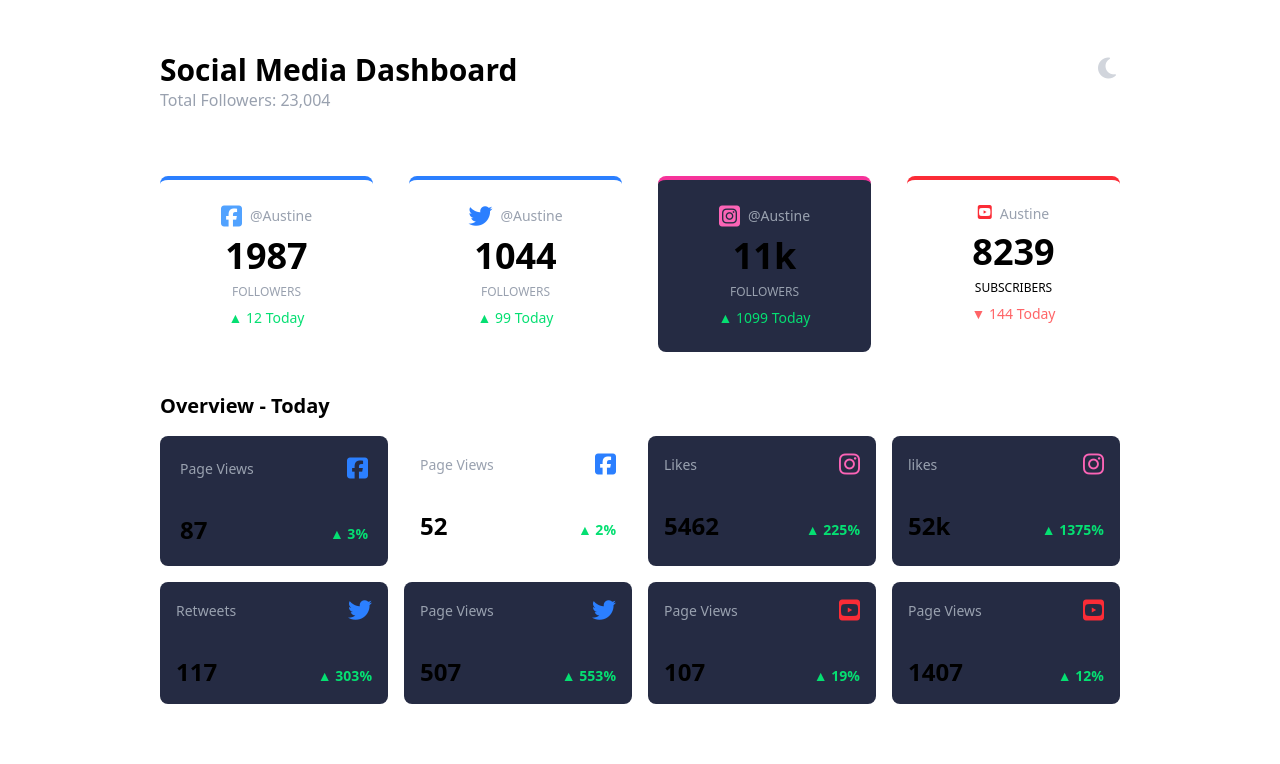
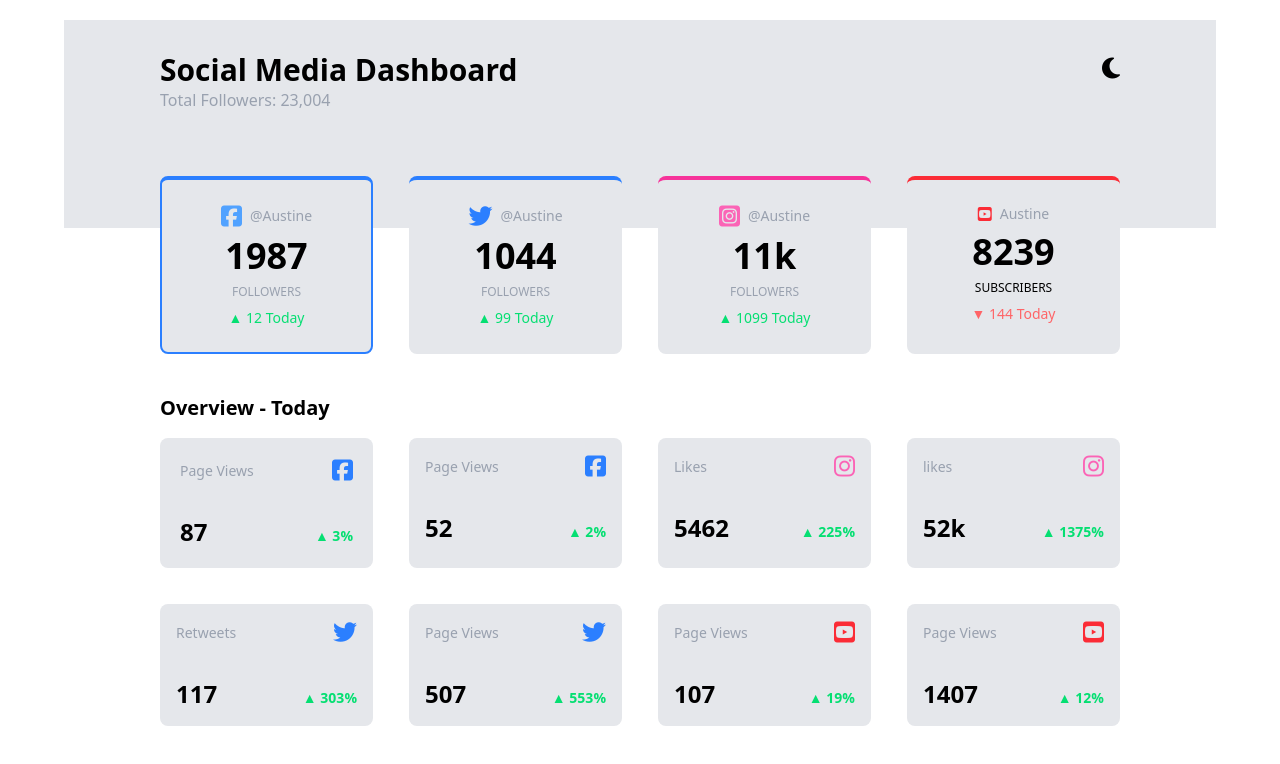
Before and after one commit to augustineutuk/Dashboard-project, a website: page index.html in a window 1280 px wide. Drawn offline with Linux system fonts and the light colour scheme.

Commit message:
first commit

```diff
--- a/index.html
+++ b/index.html
@@ -5,88 +5,100 @@
     <meta name="viewport" content="width=device-width, initial-scale=1.0">
     <title>Social Media Dashboard</title>
     <script>
-    (function () {
-      const theme = localStorage.getItem('theme');
-      const prefersDark = window.matchMedia('(prefers-color-scheme: dark)').matches;
-
-      if (theme === 'dark' || (!theme && prefersDark)) {
-        document.documentElement.classList.add('dark');
-      } else {
-        document.documentElement.classList.remove('dark');
+   if (
+    localStorage.getItem("theme") === "dark" ||
+    (!localStorage.getItem("theme") &&
+      window.matchMedia("(prefers-color-scheme: dark)").matches)
+  ) {
+    document.documentElement.classList.add("dark");
   }
-    })();
   </script>
     <link rel="stylesheet" href="./src/output.css">
     <link rel="stylesheet" href="https://cdnjs.cloudflare.com/ajax/libs/font-awesome/6.7.2/css/all.min.css"/>
 </head>
- <body class="bg-white text-black dark:bg-[#1e1f29] dark:text-white min-h-screen font-sans pt-5 transition-colors duration-300">
-      <header class="max-w-6xl container mx-auto h-52 bg-white dark:bg-[#252b43]">
 
-  <div class="max-w-5xl mx-auto p-8">
+<body class="bg-white p-6 text-black dark:bg-[#1e1f29] dark:text-white min-h-screen font-sans pt-5 transition-colors duration-500">
+
+
+  <header class= " md:max-w-6xl container mx-auto h-52 bg-gray-200 dark:bg-[#252b43] ">
+
+  <div class="max-w-5xl mx-auto p-8 ">
        <div class="flex items-start justify-between mb-8 ">
         <div>
-          <h1 class="text-2xl md:text-3xl font-bold">Social Media Dashboard</h1>
+          <h1 class="text-xl md:text-3xl font-bold">Social Media Dashboard</h1>
           <p class="text-gray-400">Total Followers: 23,004</p>
         </div>
 
-     <button id="darkToggle" class="text-2xl text-gray-300 hover:text-yellow-400 mr-1">
-        <i id="darkIcon" class="fas fa-moon bg-gray-400 w-6 h-14"></i>
+     <button id="darkToggle" class="text-2xl dark:text-gray-300 transition-colors hover:text-yellow-400 mr-0">
+        <i id="darkIcon" class="fas fa-moon"></i>
      </button>
   </div>
 
        <!-- Top Cards  -->
       <div class="grid grid-cols-1 md:grid-cols-4 gap-9 mb-10 mt-16">
-         <div class="bg-white dark:bg-[#252b43] p-6 rounded-lg border-t-4 border-blue-500">
-          <div class=" flex flex-row items-center justify-center space-x-2">
+         <div class="bg-gray-200 border-2 dark:bg-[#252b43] p-6 rounded-lg border-t-4 border-blue-500">
+          <div class=" flex flex-row justify-start items-center md:justify-center space-x-2">
              <i class="fab fa-facebook-square text-2xl text-blue-400"></i>
             <p class="text-center text-sm text-gray-400">@Austine </p>
 
           </div>
+          <div class="flex flex-col items-start md:items-center">
                 <h2 class="text-4xl font-bold text-center my-2">1987</h2>
                 <p class="text-center text-xs text-gray-400">FOLLOWERS</p>
                 <p class="text-center text-green-400 text-sm mt-2">▲ 12 Today</p>
           </div>
 
+        </div>
 
-         <div class="bg-white dark:bg-[#252b43] p-6 rounded-lg border-t-4 border-blue-500">
-          <div class="flex justify-center items-center space-x-2">
+
+         <div class="bg-gray-200 dark:bg-[#252b43] p-6 rounded-lg border-t-4 border-blue-500">
+          <div class="flex justify-start items-center space-x-2 md:justify-center">
              <i class="fab fa-twitter text-blue-500 text-2xl"></i>
               <p class="text-center text-sm text-gray-400">@Austine</p>
           </div>
 
-
-
+           <div class="flex flex-col items-start md:items-center">
                 <h2 class="text-4xl font-bold text-center my-2">1044</h2>
                 <p class="text-center text-xs text-gray-400">FOLLOWERS</p>
                 <p class="text-center text-green-400 text-sm mt-2">▲ 99 Today</p>
            </div>
-         <div class="bg-[#252b43] p-6 rounded-lg border-t-4 border-pink-500">
-          <div class="flex justify-center items-center space-x-2">
+
+        </div>
+
+         <div class="bg-gray-200 dark:bg-[#252b43] p-6 rounded-lg border-t-4 border-pink-500">
+          <div class="flex justify-start items-center space-x-2 md:justify-center">
               <i class="text-pink-400 fab fa-instagram-square text-2xl"></i>
               <p class="text-center text-sm text-gray-400">@Austine</p>
           </div>
 
+          <div class="flex flex-col items-start md:items-center">
                 <h2 class="text-4xl font-bold text-center my-2">11k</h2>
                 <p class="text-center text-xs text-gray-400">FOLLOWERS</p>
                 <p class="text-center text-green-400 text-sm mt-2">▲ 1099 Today</p>
           </div>
 
-         <div class="bg-white dark:bg-[#252b43] p-6 rounded-lg border-t-4 border-red-500">
-          <div class="flex space-x-2 justify-center">
+        </div>
+
+         <div class= "bg-gray-200 dark:bg-[#252b43] p-6 rounded-lg border-t-4 border-red-500">
+          <div class="flex justify-start items-center space-x-2 md:justify-center">
              <i class="fab fa-youtube-square text-2l text-red-500 items-center"></i>
              <p class="text-center text-sm text-gray-400"> Austine</p>
           </div>
+
+          <div class="flex flex-col items-start md:items-center">
                 <h2 class="text-4xl font-bold text-center my-2">8239</h2>
                 <p class="text-center text-xs dark:text-gray-400">SUBSCRIBERS</p>
                 <p class="text-center text-red-400 text-sm mt-2">▼ 144 Today</p>
+          </div>
+
         </div>
       </div>
 
       <!-- Overview Today -->
        <h2 class="text-xl font-bold mb-4">Overview - Today</h2>
-      <div class="grid grid-cols-1 md:grid-cols-4 gap-4">
+      <div class="grid grid-cols-1 md:grid-cols-4 gap-9 mb-12">
 
-        <div class="bg-[#252b43] p-5 rounded-lg">
+        <div class="bg-gray-200 dark:bg-[#252b43] p-5 rounded-lg">
 
       <div class="md:flex flex-col">
         <div class="text-sm text-gray-400 flex justify-between items-center">
@@ -103,7 +115,7 @@
       <!-- the main container -->
 </div>
 
-         <div class="bg-white dark:bg-[#252b43] p-4 rounded-lg">
+         <div class="bg-gray-200 dark:bg-[#252b43] p-4 rounded-lg">
           <div class="md:flex flex-col">
         <div class="text-sm text-gray-400 flex justify-between items-center">
           <div><p>Page Views</p></div>
@@ -119,7 +131,7 @@
         </div>
 
 
-        <div class="bg-[#252b43] p-4 rounded-lg">
+        <div class="bg-gray-200 dark:bg-[#252b43] p-4 rounded-lg">
           <div class="md:flex flex-col">
         <div class="text-sm text-gray-400 flex justify-between items-center">
           <div><p>Likes</p></div>
@@ -134,7 +146,7 @@
       </div>
         </div>
 
-         <div class="bg-[#252b43] p-4 rounded-lg">
+         <div class="bg-gray-200 dark:bg-[#252b43] p-4 rounded-lg">
           <div class="md:flex flex-col">
         <div class="text-sm text-gray-400 flex justify-between items-center">
           <div><p>likes</p></div>
@@ -150,7 +162,7 @@
         </div>
 
 
-         <div class="bg-[#252b43] p-4 rounded-lg">
+         <div class="bg-gray-200 dark:bg-[#252b43] p-4 rounded-lg">
          <div class="md:flex flex-col">
         <div class="text-sm text-gray-400 flex justify-between items-center">
           <div><p>Retweets</p></div>
@@ -166,7 +178,7 @@
         </div>
 
 
-         <div class="bg-[#252b43] p-4 rounded-lg">
+         <div class="bg-gray-200 dark:bg-[#252b43] p-4 rounded-lg">
           <div class="md:flex flex-col">
         <div class="text-sm text-gray-400 flex justify-between items-center">
           <div><p>Page Views</p></div>
@@ -181,7 +193,7 @@
       </div>
         </div>
 
-         <div class="bg-[#252b43] p-4 rounded-lg">
+         <div class="bg-gray-200 dark:bg-[#252b43] p-4 rounded-lg">
           <div class="md:flex flex-col">
         <div class="text-sm text-gray-400 flex justify-between items-center">
           <div><p>Page Views</p></div>
@@ -196,7 +208,7 @@
       </div>
         </div>
 
-        <div class="bg-[#252b43] p-4 rounded-lg">
+        <div class="bg-gray-200 dark:bg-[#252b43] p-4 rounded-lg">
          <div class="md:flex flex-col">
         <div class="text-sm text-gray-400 flex justify-between items-center">
           <div><p>Page Views</p></div>
@@ -216,22 +228,32 @@
 
 </header>
 
+
+
   <!-- Dark Mode Toggle Script -->
 <script>
-    const toggle = document.getElementById('darkToggle');
-    const icon = document.getElementById('darkIcon');
+    const toggle = document.getElementById("darkToggle");
+      const icon = document.getElementById("darkIcon");
       const root = document.documentElement;
 
       function updateIcon() {
-      icon.className = root.classList.contains('dark') ? 'fas fa-sun' : 'fas fa-moon';
+        if (root.classList.contains("dark")) {
+          icon.classList.remove("fa-moon");
+          icon.classList.add("fa-sun");
+        } else {
+          icon.classList.remove("fa-sun");
+          icon.classList.add("fa-moon");
+        }
       }
 
-    // Set correct icon on page load
       updateIcon();
 
-    toggle.addEventListener('click', () => {
-      root.classList.toggle('dark');
-      localStorage.setItem('theme', root.classList.contains('dark') ? 'dark' : 'light');
+      toggle.addEventListener("click", () => {
+        root.classList.toggle("dark");
+        localStorage.setItem(
+          "theme",
+          root.classList.contains("dark") ? "dark" : "light"
+        );
         updateIcon();
       });
   </script>
--- a/src/input.css
+++ b/src/input.css
@@ -1 +1,3 @@
 @import "tailwindcss";
+
+@custom-variant dark (&:where(.dark, .dark *));
```
Also changed, not shown: src/output.css. Lines whose indentation alone changed are shown as unchanged.
